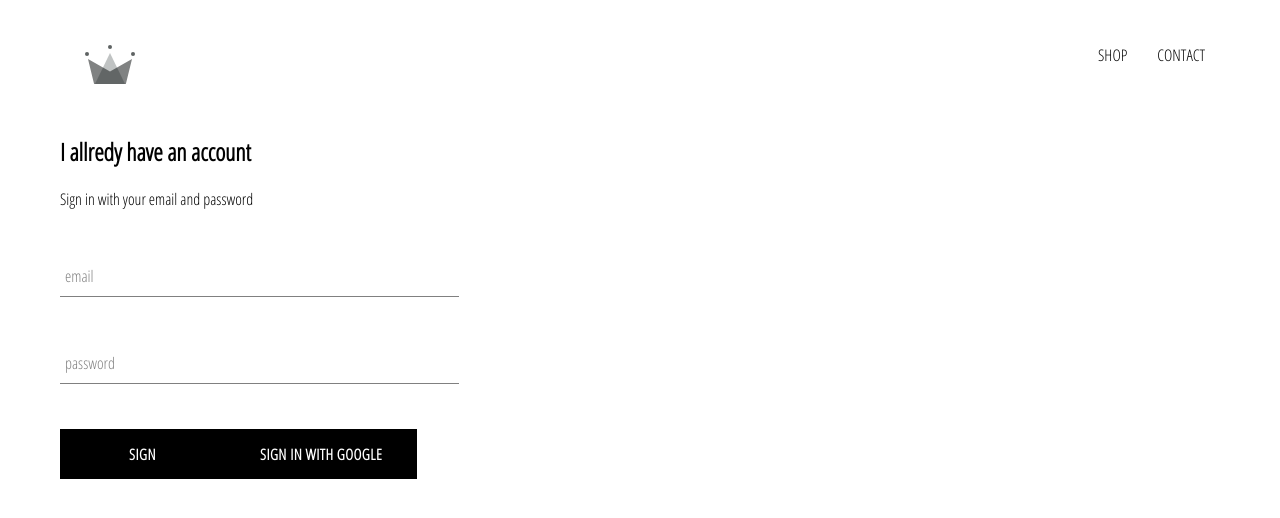
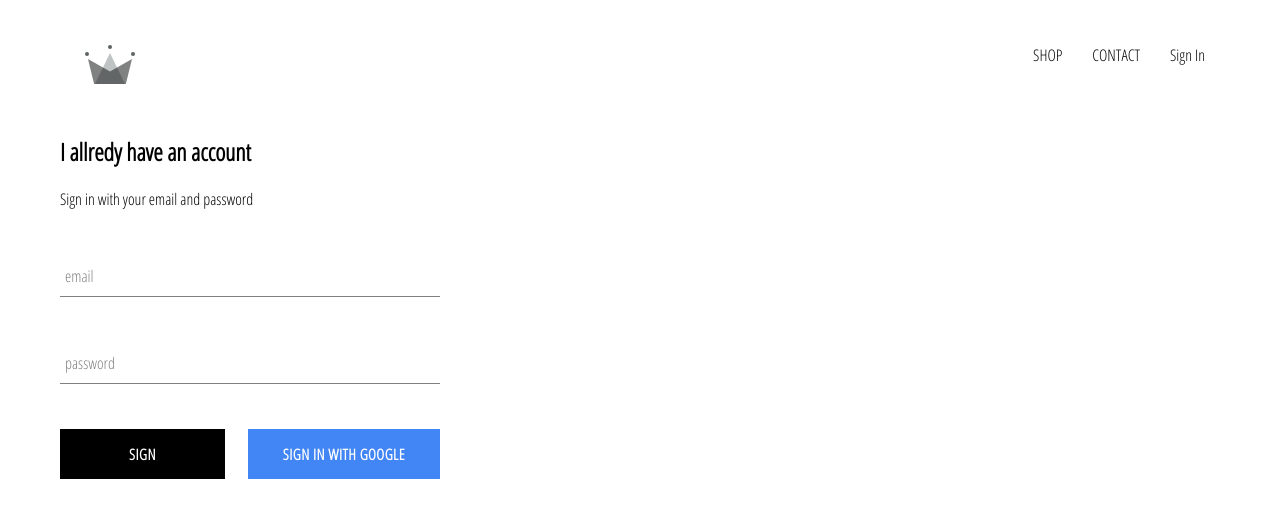
Before and after one commit to GitBartbe/crwn-clothing, a React (Create React App) app: page /signin in a window 1280 px wide. Shown: the top 518 px of the page. Built offline with nearby package versions, Linux system fonts and the light colour scheme; no server answers; a web font is replaced by a local one.

Commit message:
integrated firebase into application, created sign in page in component and sign in with google

```diff
--- a/src/App.css
+++ b/src/App.css
@@ -7,3 +7,7 @@
     text-decoration: none;
     color: black;
 }
+
+* {
+    box-sizing: border-box;
+}
--- a/src/App.js
+++ b/src/App.js
@@ -5,6 +5,7 @@
 import HomePage from './pages/homepage/homepage.component';
 import Header from './components/header/header.component';
 import Sign from './pages/sign-in-up/sign-in-up';
+import {auth} from './firebase/firebase.utils'
 
 
 const HatsPage = () => (
@@ -13,12 +14,32 @@
   </div>
 )
 
-function App(props) {
+class App extends React.Component {
+  constructor() {
+  super();
 
+  this.state= {
+    currentUser: null
+  }
+  }
 
+  unsubscribeFromAuth = null;
+
+ componentDidMount() {
+  auth.onAuthStateChanged(user => {
+    this.setState({ currentUser: user });
+    console.log(user);
+  }) ;
+ };
+
+componentWillUnmount() {
+  this.unsubscribeFromAuth();
+}
+
+  render() {
     return (
       <div>
-<Header />
+    <Header currentUser={this.state.currentUser} />
         <Routes>
           <Route path='/' element={<HomePage/>}/>
           <Route path='/shop' element={<ShopComponent/>}/>
@@ -29,6 +50,8 @@
 
       )
 
+  }
+
 
 }
 
--- a/src/components/coustom-button/custom-button.component.jsx
+++ b/src/components/coustom-button/custom-button.component.jsx
@@ -1,10 +1,10 @@
 import React from 'react'
 import './custom-button.styles.scss'
 
-const CustomButton = ({children, ...otherProps}) => {
+const CustomButton = ({children, isGoogleSignIn, ...otherProps}) => {
     console.log(children)
   return (
-   <button className='custom-button' {...otherProps} >
+   <button className={`${isGoogleSignIn ? 'google-sign-in' : '' } custom-button`}{...otherProps}>
        {children}
    </button>
   )
--- a/src/components/coustom-button/custom-button.styles.scss
+++ b/src/components/coustom-button/custom-button.styles.scss
@@ -19,4 +19,14 @@
       color: black;
       border: 1px solid black;
     }
+    &.google-sign-in {
+      background-color: #4285f4;
+      color: whtie;
+
+      &:hover {
+      background-color: white;
+      color: black;
+      border: 1px solid black;
+      }
+    }
   }
--- a/src/components/header/header.component.jsx
+++ b/src/components/header/header.component.jsx
@@ -2,8 +2,9 @@
 import { Link } from "react-router-dom";
 import "./header.styles.scss";
 import { ReactComponent as Logo } from "../../assets/crown.svg";
+import {auth} from '../../firebase/firebase.utils'
 
-const Header = () => {
+const Header = ({currentUser}) => {
   return (
     <div className="header">
       <Link className="logo-container" to="/">
@@ -16,6 +17,11 @@
         <Link className="option" to="/contact">
           CONTACT
         </Link>
+        {
+          currentUser ? (<div className="option" onClick={() => auth.signOut()} > Sign Out </div>
+          ):(
+          <Link className="option" to="/signin" >Sign In</Link>)
+        }
       </div>
     </div>
   );
--- a/src/components/sign-in/sign-in.component.jsx
+++ b/src/components/sign-in/sign-in.component.jsx
@@ -48,9 +48,10 @@
             label="password"
             required
           />
-
+          <div className="button">
           <CustomButton type="Submit" >Sign</CustomButton>
-          <CustomButton onClick={signInWithGoogle}>Sign in with Google</CustomButton>
+          <CustomButton onClick={signInWithGoogle} isGoogleSignIn >Sign in with Google</CustomButton>
+          </div>
         </form>
       </div>
     );
--- a/src/components/sign-in/sign-in.styles.scss
+++ b/src/components/sign-in/sign-in.styles.scss
@@ -1,9 +1,14 @@
 .sign-in {
 
-    width:30vw;
+    width: 380px;
     display:flex;
     flex-direction: column;
 }
 .title {
     margin: 10px 0;
 }
+
+.button {
+    display: flex;
+    justify-content: space-between;
+}
```
Lines whose indentation alone changed are shown as unchanged.
